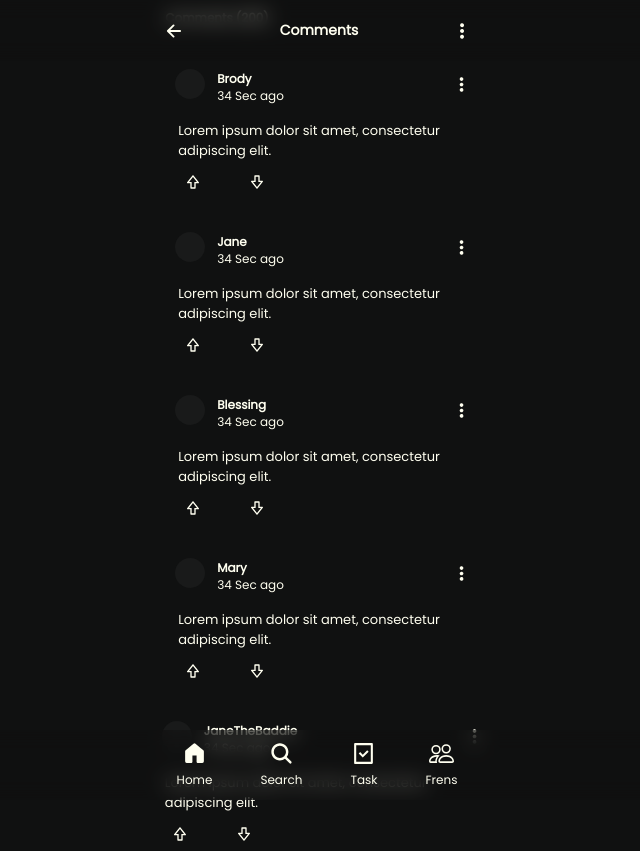
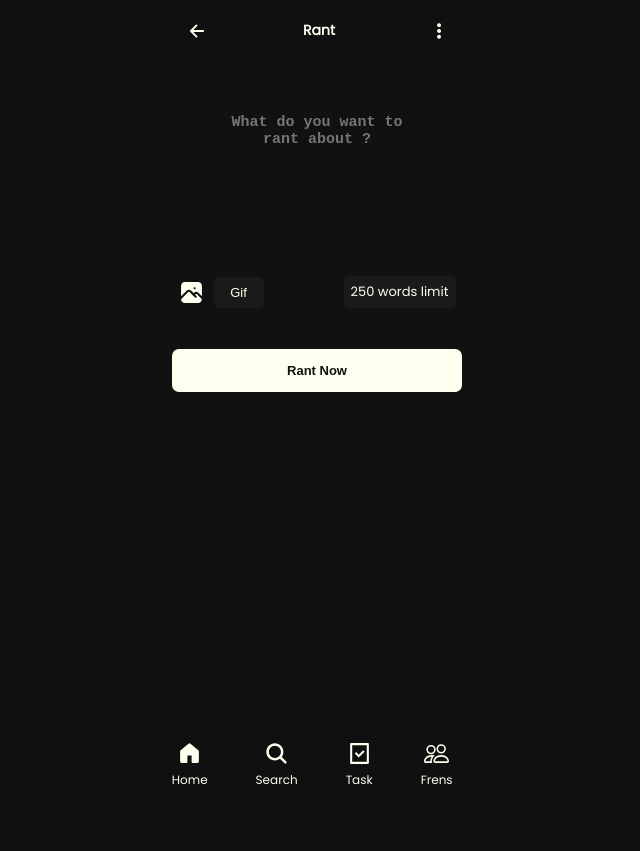
Before and after one commit to Chuks256/sky_web, a React (Vite) app: page / in a window 1280 px wide. Shown: the whole page, without its empty margins (323-963 px from the left). After the commit the page ends 800 px from the top, so only its background shows below. Built offline with nearby package versions, Linux system fonts and the light colour scheme.

Commit message:
still working

```diff
--- a/src/App.jsx
+++ b/src/App.jsx
@@ -16,9 +16,9 @@ function App() {
       <Route  path='/app' element={<SplashScreen />} />
       <Route  path='/home' element={<HomeScreen/>} />
       <Route path='/tasks' element={<TaskScreen/>} />
-      <Route path='/' element={<CommentScreen/>} />
+      <Route path='/comment' element={<CommentScreen/>} />
       <Route path='/profile' element={<ProfileScreen/>} />
-      <Route path='/createPost' element={<CreatePostScreen/>} />
+      <Route exact path='/' element={<CreatePostScreen/>} />
       <Route path='/frens' element={<FrensScreen/>} />
     </Routes>
     </div>
--- a/src/Pages/CreatePost.jsx
+++ b/src/Pages/CreatePost.jsx
@@ -1,13 +1,126 @@
 import React from "react";
 import styled from "styled-components"
+import { IoArrowBack } from "react-icons/io5";
+import { SlOptionsVertical } from "react-icons/sl";
+import { TbPhotoFilled } from "react-icons/tb";
+import BottomNavigation from "../Components/BottomNavigation";
 
-const Container = styled.div``;
+const Container = styled.div`
+display:flex;
+align-items:center;
+flex-direction:column;
+gap:1em;
+`;
+
+const CreateRantHeader=styled.div`
+display:flex;
+padding:20px;
+top:0px;
+align-items:center;
+justify-content:center;
+gap:6em;
+position:fixed;
+z-index:2;
+background:rgba(16,17,17,40%);
+backdrop-filter:blur(10px);
+width:100%;
+`;
+const RantTxt = styled.b`
+font-size:14px;
+`;
+
+const ParentContainer = styled.div`
+display:flex;
+flex-direction:column;
+padding-top:60px;
+`;
+
+const RantInputBox =styled.textarea`
+padding:45px;
+height:100px;
+border-style:solid;
+border-color:transparent;
+border-radius:5px;
+background:var(--sky-bg-theme);
+resize:none;
+outline:none;
+color:ivory;
+text-align:center;
+font-weight:bold;
+font-size:15px;
+`;
+
+const CreateRantBtn=styled.button`
+padding:12px;
+background:ivory;
+color:var(--sky-bg-theme);
+margin-top:25px;
+width:290px;
+font-weight:bold;
+font-size:13px;
+border-radius:7px;
+`
+
+const RantMediaOptionContainer = styled.div`
+display:flex;
+align-items:center;
+gap:10px;
+`;
+
+const RantParentMediaContainer=styled.div`
+display:flex;
+flex-direction:row;
+align-items:center;
+gap:5em;
+`;
+
+const RantLimit=styled.div`
+padding:6px;
+background-color:var(--sky-preference-bg-shade-color);
+width:100px;
+display:flex;
+justify-content:center;
+font-size:13px;
+width:100px;
+border-radius:5px;
+align-items:center;
+`;
+
+const RantGifElem = styled.button`
+color:ivory;
+padding:6px;
+font-size:13px;
+width:50px;
+border-radius:5px;
+background:var(--sky-preference-bg-shade-color);
+`;
 
 const CreatePostScreen=()=>{
     return(
-        <Container>
-            <h1>Create Post</h1>
+        <>
+           <Container>
+             <CreateRantHeader>
+                <IoArrowBack size={20}/>
+                <RantTxt>Rant</RantTxt>
+                <SlOptionsVertical/>
+            </CreateRantHeader>
+
+            {/* input box */}
+            <ParentContainer>
+            <RantInputBox placeholder="What do you want to rant about ?"></RantInputBox>
+            </ParentContainer>
+
+            <RantParentMediaContainer>
+            <RantMediaOptionContainer>
+                <TbPhotoFilled style={{cursor:"pointer"}} size={25} />
+                <RantGifElem style={{cursor:"pointer"}}>Gif</RantGifElem>
+            </RantMediaOptionContainer>
+            <RantLimit>250 words limit</RantLimit>
+            </RantParentMediaContainer>
+           <CreateRantBtn>Rant Now</CreateRantBtn>
         </Container>
+        <BottomNavigation />
+        </>
     )
 }
 
```
